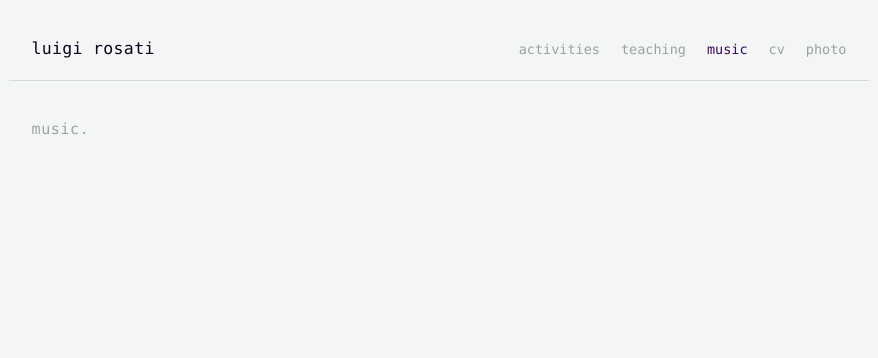
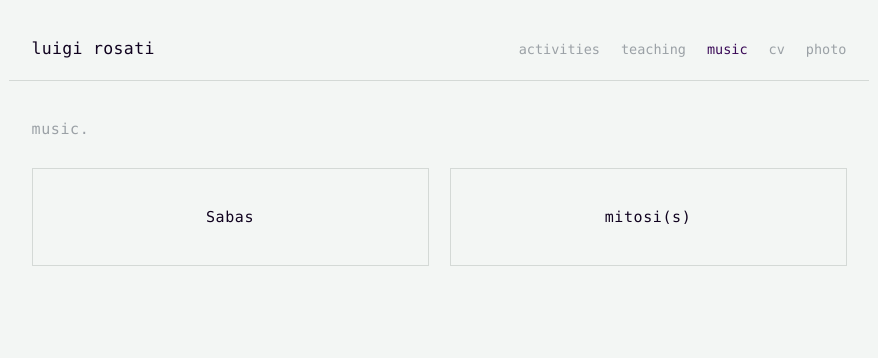
Before and after one commit to luigirosati/luigirosati.github.io, a Jekyll site: the page built from music.md, in a window 1280 px wide. Shown: the top 358 px of the page, without its empty margins (201-1079 px from the left). Built offline with Jekyll 4.4.1, drawn with Linux system fonts in a browser that asks for light colours.

Commit message:
music page first commit

```diff
--- a/assets/css/style.scss
+++ b/assets/css/style.scss
@@ -145,6 +145,74 @@ main {
   letter-spacing: 0.04em;
 }
 
+/* ── Music grid (cards) ── */
+
+.music-grid {
+  display: flex;
+  gap: 1.4rem;
+  flex-wrap: wrap;
+  margin-top: 0.6rem;
+}
+
+.music-card {
+  flex: 1 1 200px;
+  border: 1px solid var(--border);
+  padding: 2.4rem 1.6rem;
+  display: flex;
+  align-items: center;
+  justify-content: center;
+  color: var(--text);
+  letter-spacing: 0.04em;
+  transition: border-color 0.15s, color 0.15s;
+}
+
+.music-card:hover {
+  border-color: var(--accent);
+  color: var(--accent);
+  text-decoration: none;
+}
+
+.music-card__name {
+  font-size: 1rem;
+}
+
+/* ── Project page ── */
+
+.project-text {
+  margin-bottom: 2rem;
+  font-size: 0.95rem;
+  line-height: 1.75;
+}
+
+.project-player {
+  margin-bottom: 2rem;
+  border-top: 1px solid var(--border);
+  padding-top: 1.4rem;
+}
+
+.project-player iframe {
+  display: block;
+  width: 100%;
+  border: 0;
+}
+
+.project-links {
+  display: flex;
+  gap: 1.4rem;
+  flex-wrap: wrap;
+  font-size: 0.9rem;
+  border-top: 1px solid var(--border);
+  padding-top: 1.2rem;
+}
+
+.project-links a {
+  color: var(--muted);
+}
+
+.project-links a:hover {
+  color: var(--accent);
+}
+
 /* ── Footer ── */
 
 footer {
--- a/music.md
+++ b/music.md
@@ -4,3 +4,12 @@ title: Music
 ---
 
 <p class="page-title">music.</p>
+
+<div class="music-grid">
+  <a class="music-card" href="/music/sabas">
+    <span class="music-card__name">Sabas</span>
+  </a>
+  <a class="music-card" href="/music/mitosis">
+    <span class="music-card__name">mitosi(s)</span>
+  </a>
+</div>
```
Also changed, not shown: music/mitosis.md (added, +21 -0 lines), music/sabas.md (added, +23 -0 lines).
